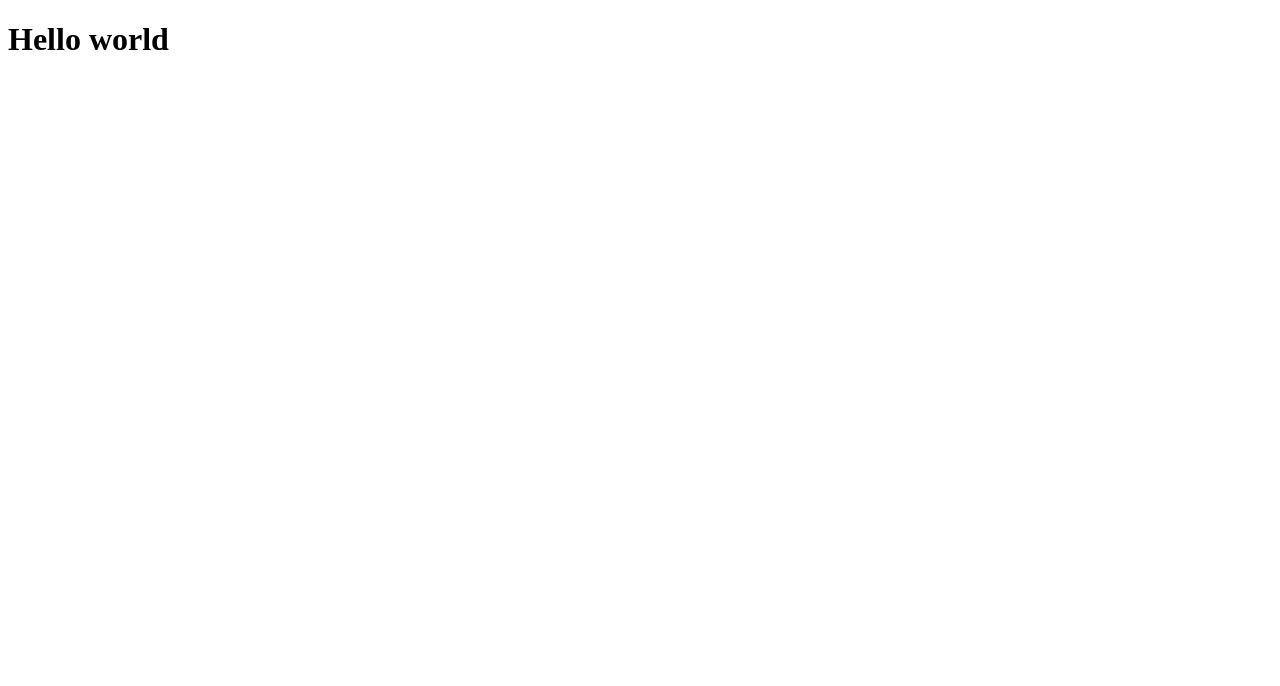
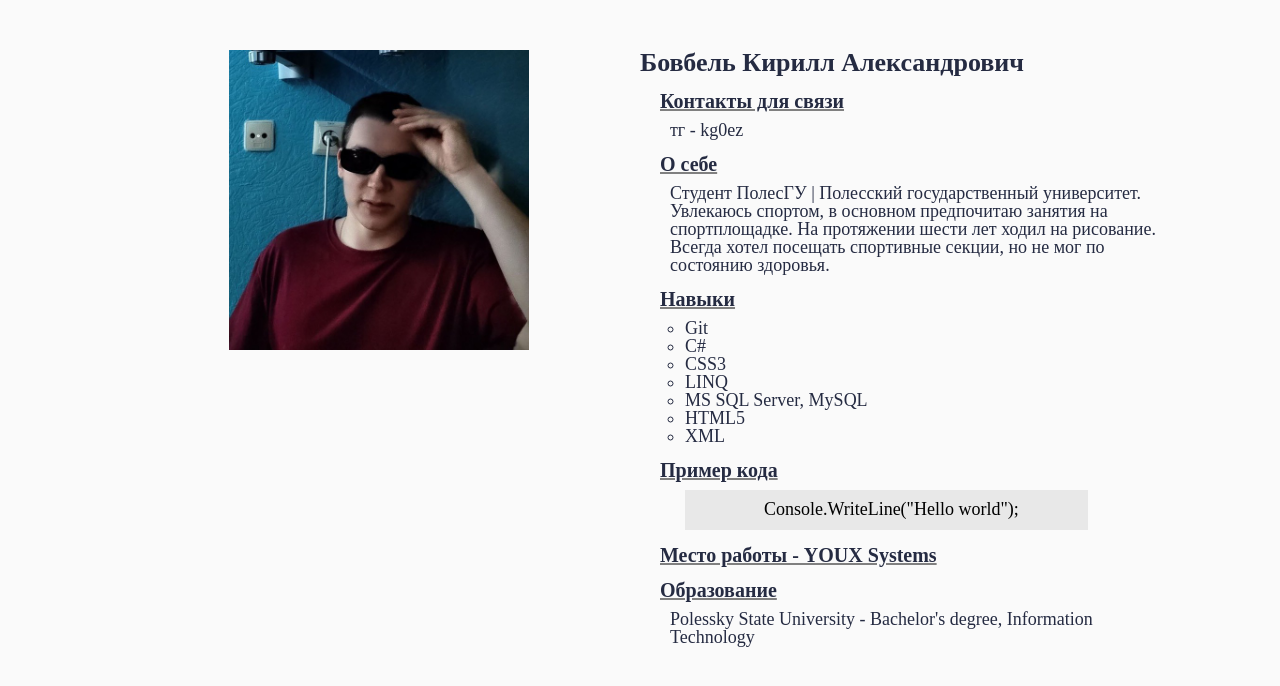
Before and after one commit to kg0ez/rsschool-cv, a plain HTML site: page index.html in a window 1280 px wide. Drawn offline with Linux system fonts and the light colour scheme.

Commit message:
feat: add cv

```diff
--- a/index.html
+++ b/index.html
@@ -1,12 +1,55 @@
 <!DOCTYPE html>
 <html lang="en">
 <head>
+    <link rel="stylesheet" href="style.css" />
     <meta charset="UTF-8">
     <meta http-equiv="X-UA-Compatible" content="IE=edge">
     <meta name="viewport" content="width=device-width, initial-scale=1.0">
     <title>Document</title>
 </head>
 <body>
-    <h1>Hello world</h1>
+    <div class="main-block _container">
+        <div class="main-block__body">
+            <div class="main-block__photo-container">
+                <img class="main-block__photo" src="kirill.jpeg" alt="Кирилл" />
+            </div>
+        </div>
+        <div class="main-block__body">
+                <h1 class="main-block__header">Бовбель Кирилл Александрович</h1>
+            <div class="main-block__container">
+                <h1 class="main-block__title">Контакты для связи</h1>
+                <p class="main-block__subtitle">тг - kg0ez</p>
+            </div>
+            <div class="main-block__container">
+                <h1 class="main-block__title">О себе</h1>
+                <p class="main-block__subtitle">Студент ПолесГУ | Полесский государственный университет. Увлекаюсь спортом, в основном предпочитаю занятия на спортплощадке. На протяжении шести лет ходил на рисование. Всегда хотел посещать спортивные секции, но не мог по состоянию здоровья.</p>
+            </div>
+            <div class="main-block__container">
+                <h1 class="main-block__title">Навыки</h1>
+                <ul class="main-block__list">
+                    <li>Git </li>
+                    <li>С# </li>
+                    <li>CSS3</li>
+                    <li>LINQ</li>
+                    <li>MS SQL Server, MySQL</li>
+                    <li>HTML5</li>
+                    <li>XML </li>
+                </ul>
+            </div>
+            <div class="main-block__container">
+                <h1 class="main-block__title">Пример кода</h1>
+                <div class="main-block__code">
+                    <p class="main-block__subtitle">Console.WriteLine("Hello world");</p>
+                </div>
+            </div>
+            <div class="main-block__container">
+                <h1 class="main-block__title">Место работы - YOUX Systems</h1>
+            </div>
+            <div class="main-block__container">
+                <h1 class="main-block__title">Образование</h1>
+                <p class="main-block__subtitle">Polessky State University - Bachelor's degree, Information Technology</p>
+            </div>
+        </div>
+    </div>
 </body>
 </html>
--- a/style.css
+++ b/style.css
@@ -9,7 +9,7 @@ a {
     text-decoration: none;
 }
 ul, ol, li {
-    list-style:none;
+    list-style: circle;
 }
 
 html {
@@ -31,3 +31,62 @@ html, body {
     font-weight: 500;
     font-family: 1;
 }
+body{
+    padding-top: 50px;
+}
+._container {
+    max-width:1046px;
+    margin:0px auto;
+    padding:0px 15px;
+    box-sizing:content-box; /*чтобы padding добавлялся к контенту, а не забирал место в max-width при уменьшении размера окна*/
+}
+
+.main-block{
+    display: flex;
+}
+
+.main-block__body{
+    width: 50%;
+}
+.main-block__title{
+    font-size: 20px;
+    font-weight: bold;
+    text-decoration: underline grey;
+
+}
+.main-block__subtitle{
+    padding: 10px 0px 0px 10px;
+    font-weight: 500;
+    font-size: 18px;
+}
+.main-block__container{
+    padding: 0px 0px 15px 20px;
+}
+.main-block__header{
+    padding-bottom: 15px;
+    font-size: 26px;
+    font-weight: bold;
+}
+.main-block__list{
+    padding: 10px 0px 0px 25px;
+    font-weight: 500;
+    font-size: 18px;
+}
+.main-block__code{
+    margin-top: 10px;
+    margin-left: 5%;
+    height: 40px;
+    width: 80%;
+    font-weight: 500;
+    font-size: 18px;
+    text-align: center;
+    background-color: rgb(128, 128, 128,15%);
+    color: black;
+}
+
+.main-block__photo{
+    max-width: 300px;
+}
+.main-block__photo-container{
+    text-align: center;
+}
```
Also changed, not shown: kirill.jpeg (added).
